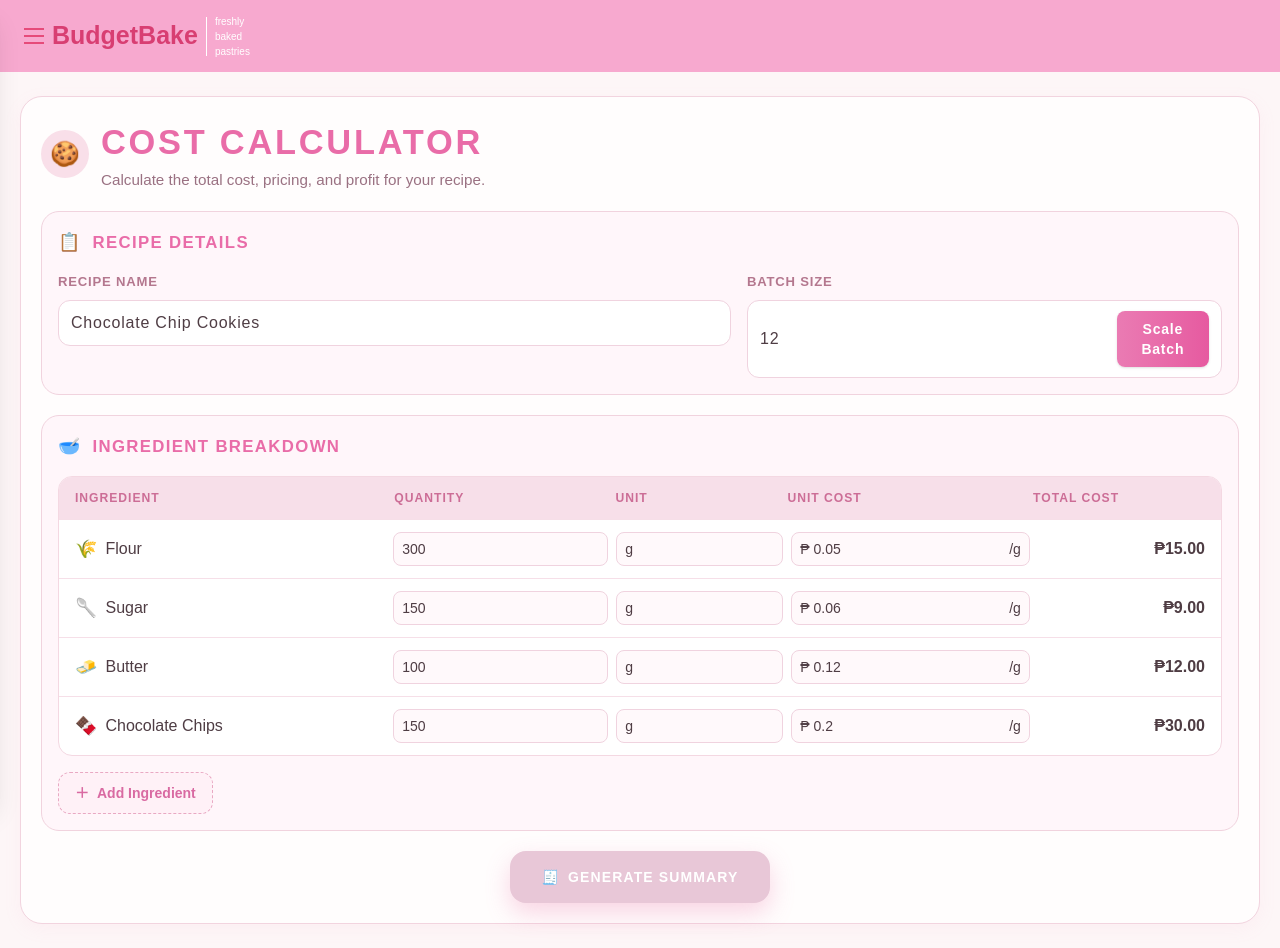
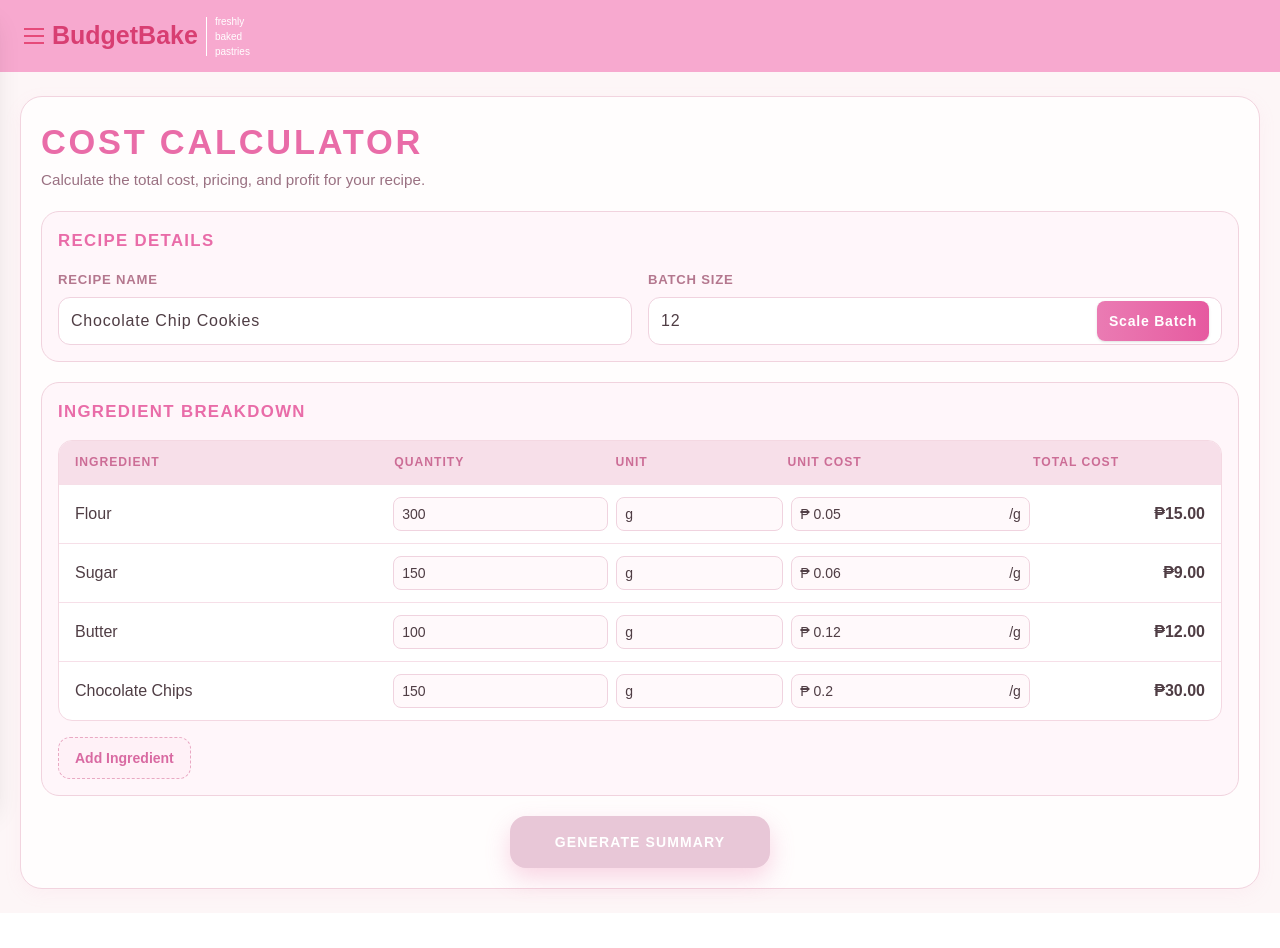
Before and after one commit to Lunalyna2/BudgetBake-, a Next.js app in the folder my-app/: page /cost_calculator in a window 1280 px wide. After the commit the page ends 913 px from the top, so only its background shows below. Built offline with nearby package versions, Linux system fonts and the light colour scheme.

Commit message:
chore: edited cost calc ui

```diff
--- a/my-app/app/components/CostCalculator.tsx
+++ b/my-app/app/components/CostCalculator.tsx
@@ -151,9 +151,6 @@ export default function CostCalculator() {
       <div className="mx-auto flex max-w-340 flex-col gap-6">
         <div className="flex-1 rounded-[22px] border border-[#f2d4df] bg-[#fffdfd] p-5 shadow-[0_5px_18px_rgba(240,154,188,0.08)]">
           <div className="mb-5 flex items-center gap-3">
-            <div className="flex h-12 w-12 items-center justify-center rounded-full bg-[#f9dfe9] text-2xl">
-              🍪
-            </div>
             <div>
               <h1 className="text-[2.15rem] font-black uppercase tracking-[0.08em] text-[#e96ca8]">
                 Cost Calculator
@@ -166,14 +163,13 @@ export default function CostCalculator() {
 
           <div className="mb-5 rounded-[18px] border border-[#f1d3de] bg-[#fff6fa] p-4">
             <div className="mb-4 flex items-center gap-3 text-[#e96ca8]">
-              <span className="text-lg">📋</span>
               <h2 className="text-[1.05rem] font-black uppercase tracking-[0.08em]">
                 Recipe Details
               </h2>
             </div>
 
-            <div className="grid gap-4 md:grid-cols-[1.7fr_1.2fr]">
-              <label className="block text-[0.82rem] font-semibold uppercase tracking-[0.06em] text-[#b4778e]">
+            <div className="grid gap-4 md:grid-cols-2">
+              <label className="block w-full min-w-0 text-[0.82rem] font-semibold uppercase tracking-[0.06em] text-[#b4778e]">
                 Recipe Name
                 <input
                   value={recipeName}
@@ -181,13 +177,13 @@ export default function CostCalculator() {
                     setRecipeName(e.target.value);
                     setSummaryGenerated(false);
                   }}
-                  className="mt-2 w-full rounded-xl border border-[#f0d3df] bg-white px-3 py-2.5 text-base font-medium text-[#4f3d44] outline-none focus:border-[#e96ca8]"
+                  className="mt-2 h-12 w-full rounded-xl border border-[#f0d3df] bg-white px-3 text-base font-medium text-[#4f3d44] outline-none focus:border-[#e96ca8]"
                 />
               </label>
 
-              <label className="block text-[0.82rem] font-semibold uppercase tracking-[0.06em] text-[#b4778e]">
+              <label className="block w-full min-w-0 text-[0.82rem] font-semibold uppercase tracking-[0.06em] text-[#b4778e]">
                 Batch Size
-                <div className="mt-2 flex items-center justify-between gap-2 rounded-xl border border-[#f0d3df] bg-white px-3 py-2.5">
+                <div className="mt-2 flex h-12 w-full min-w-0 items-center justify-between gap-2 rounded-xl border border-[#f0d3df] bg-white px-3">
                   <input
                     type="text"
                     inputMode="numeric"
@@ -204,7 +200,7 @@ export default function CostCalculator() {
                   <button
                     type="button"
                     onClick={handleScaleBatch}
-                    className="rounded-lg bg-linear-to-r from-[#ea7bb3] to-[#e65aa0] px-3 py-2 text-sm font-bold text-white shadow-sm"
+                    className="h-10 whitespace-nowrap rounded-lg bg-linear-to-r from-[#ea7bb3] to-[#e65aa0] px-3 text-sm font-bold text-white shadow-sm"
                   >
                     Scale Batch
                   </button>
@@ -215,7 +211,6 @@ export default function CostCalculator() {
 
           <div className="rounded-[18px] border border-[#f1d3de] bg-[#fff6fa] p-4">
             <div className="mb-4 flex items-center gap-3 text-[#e96ca8]">
-              <span className="text-lg">🥣</span>
               <h2 className="text-[1.05rem] font-black uppercase tracking-[0.08em]">
                 Ingredient Breakdown
               </h2>
@@ -236,7 +231,6 @@ export default function CostCalculator() {
                   className="grid grid-cols-[1.3fr_0.9fr_0.7fr_1fr_0.7fr] items-center gap-2 border-t border-[#f6dfe8] px-4 py-3"
                 >
                   <div className="flex items-center gap-2 text-[#4a3b41]">
-                    <span className="text-lg">{ingredient.name.includes("Flour") ? "🌾" : ingredient.name.includes("Sugar") ? "🥄" : ingredient.name.includes("Butter") ? "🧈" : ingredient.name.includes("Chocolate") ? "🍫" : "✨"}</span>
                     <input
                       value={ingredient.name}
                       onChange={(e) => handleIngredientChange(ingredient.id, "name", e.target.value)}
@@ -286,7 +280,6 @@ export default function CostCalculator() {
               onClick={handleAddIngredient}
               className="mt-4 inline-flex items-center gap-2 rounded-xl border border-dashed border-[#e9a9c3] bg-[#fff1f7] px-4 py-2.5 text-sm font-bold text-[#d96aa2]"
             >
-              <span>＋</span>
               Add Ingredient
             </button>
           </div>
@@ -302,7 +295,6 @@ export default function CostCalculator() {
                   : "cursor-not-allowed bg-[#e8c7d7]"
               }`}
             >
-              <span>🧾</span>
               Generate Summary
             </button>
           </div>
@@ -316,7 +308,6 @@ export default function CostCalculator() {
             <div className="flex items-start justify-between gap-4 border-b border-[#f2d8e3] pb-4">
               <div>
                 <div className="flex items-center gap-3 text-[#e96ca8]">
-                  <span className="text-2xl">🧾</span>
                   <h2 className="text-[1.4rem] font-black uppercase tracking-[0.08em]">Recipe Summary</h2>
                 </div>
                 <p className="mt-1 text-sm text-[#8f6b79]">Here’s your generated receipt-style summary.</p>
--- a/my-app/package.json
+++ b/my-app/package.json
@@ -9,8 +9,8 @@
     "lint": "eslint"
   },
   "dependencies": {
-    "@supabase/ssr": "^0.12.4",
-    "@supabase/supabase-js": "^2.110.8",
+    "@supabase/ssr": "^0.12.5",
+    "@supabase/supabase-js": "^2.112.4",
     "lucide-react": "^1.33.0",
     "next": "16.2.10",
     "react": "19.2.4",
```
Also changed, not shown: 2 other files (tests, documents, lock files or other folders).
